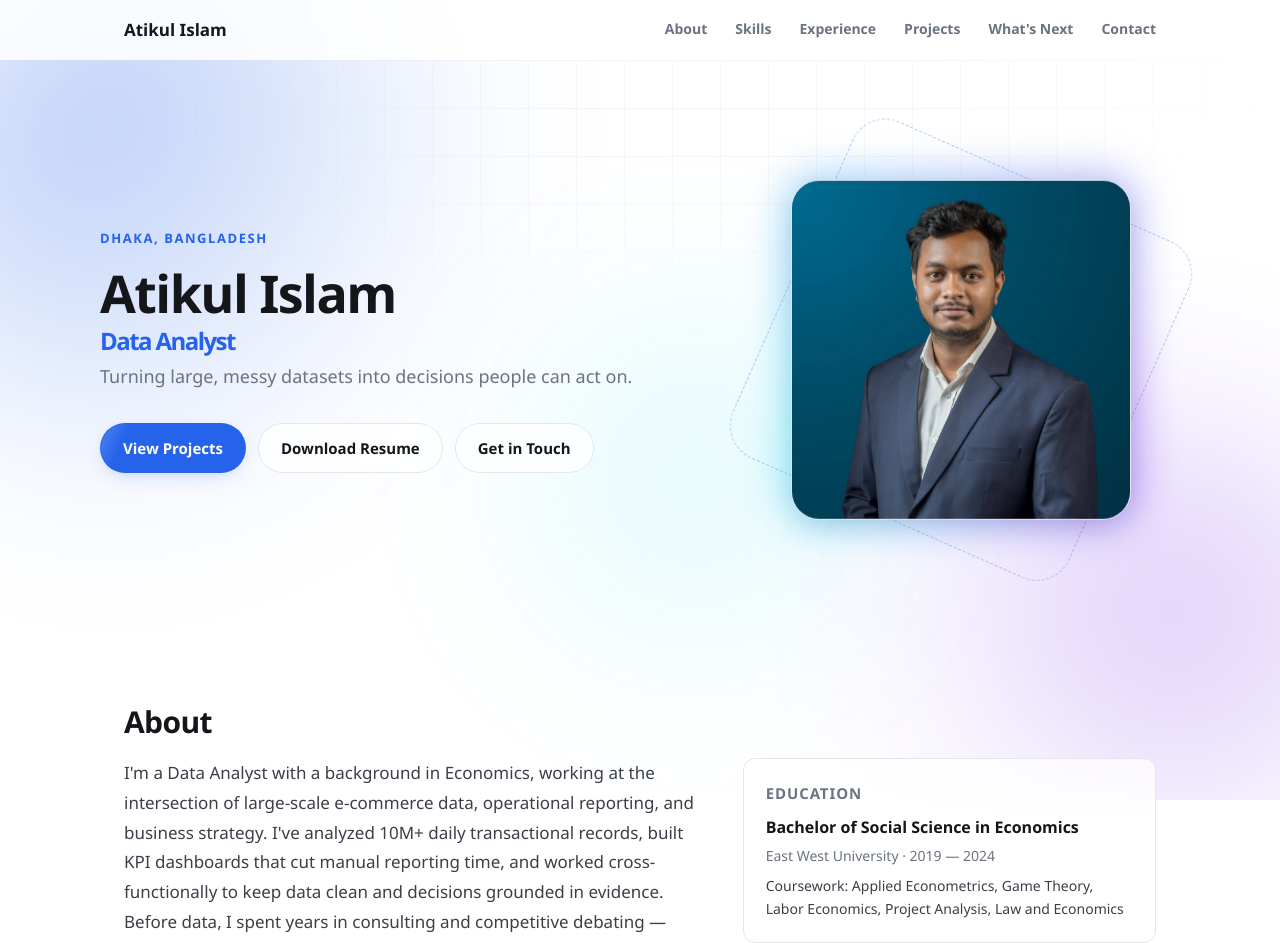
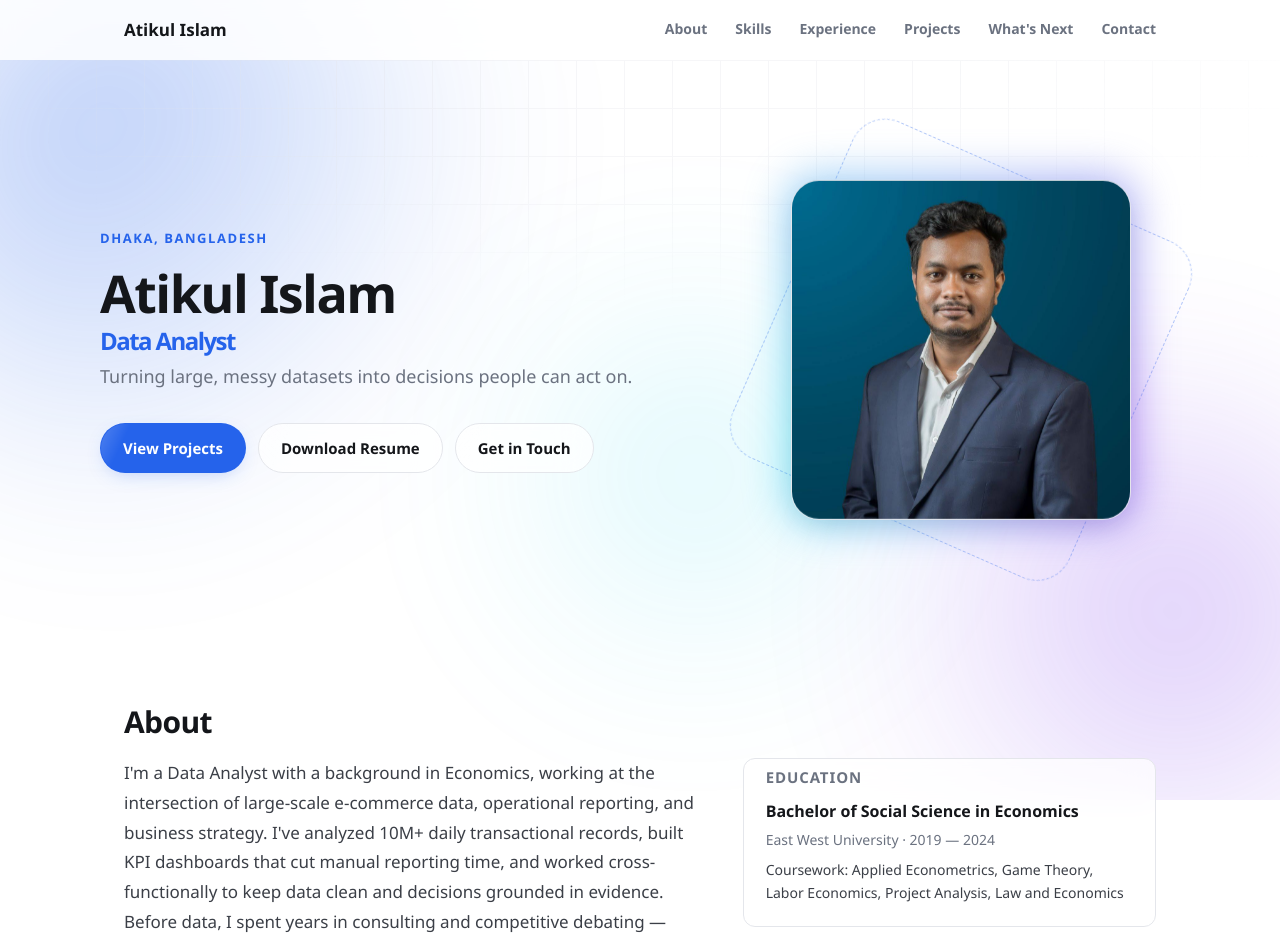
Before and after one commit to Atikul-Dipto/Atikul-Dipto.github.io, a React (Vite) app: page / in a window 1280 px wide. Shown: the top 943 px of the page. Built offline with nearby package versions, Linux system fonts and the light colour scheme.

Commit message:
Fix About section card alignment against bio text

```diff
--- a/src/App.css
+++ b/src/App.css
@@ -581,6 +581,10 @@ main {
   gap: 20px;
 }
 
+.about__side .card {
+  padding-top: 6px;
+}
+
 @media (max-width: 780px) {
   .about {
     grid-template-columns: 1fr;
```
